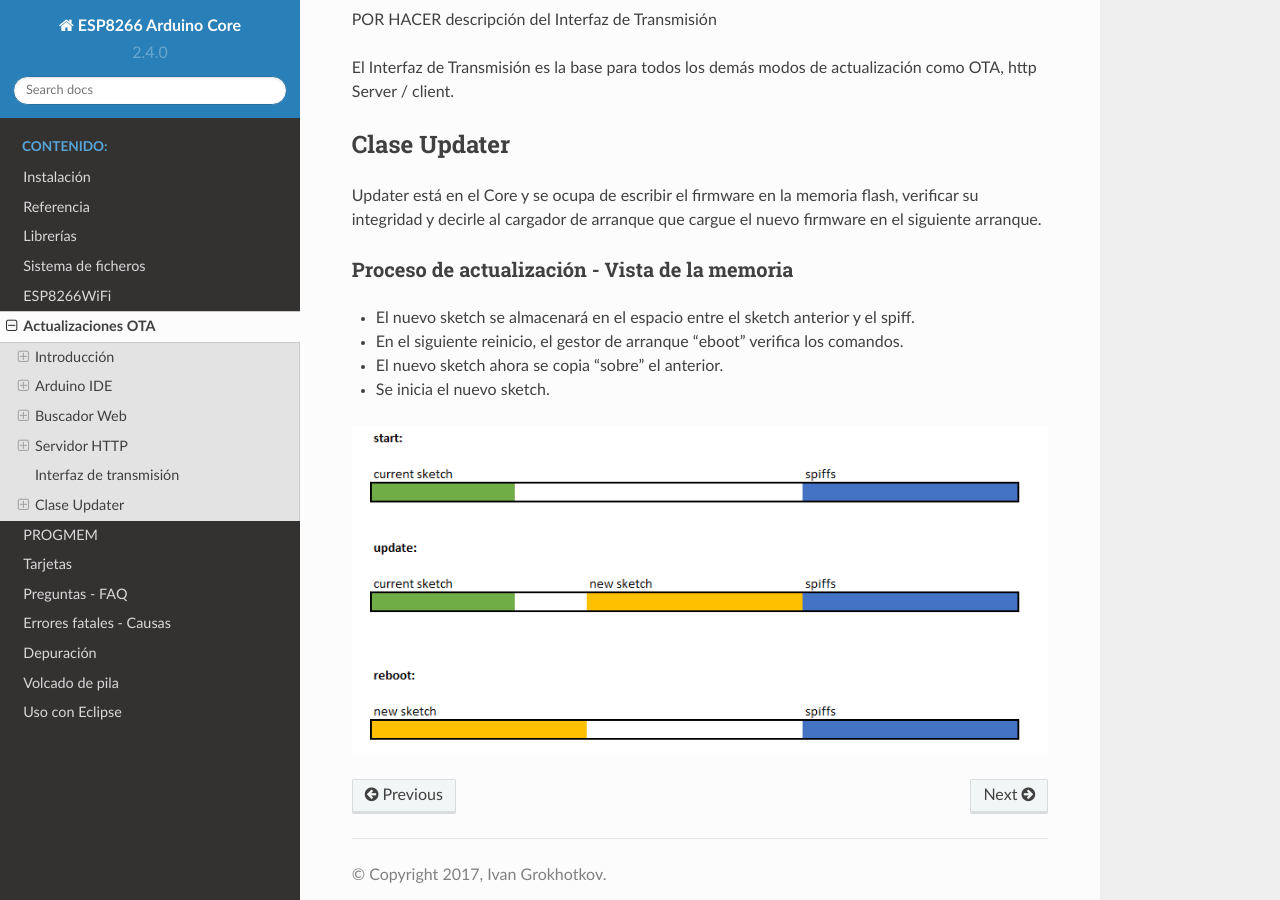
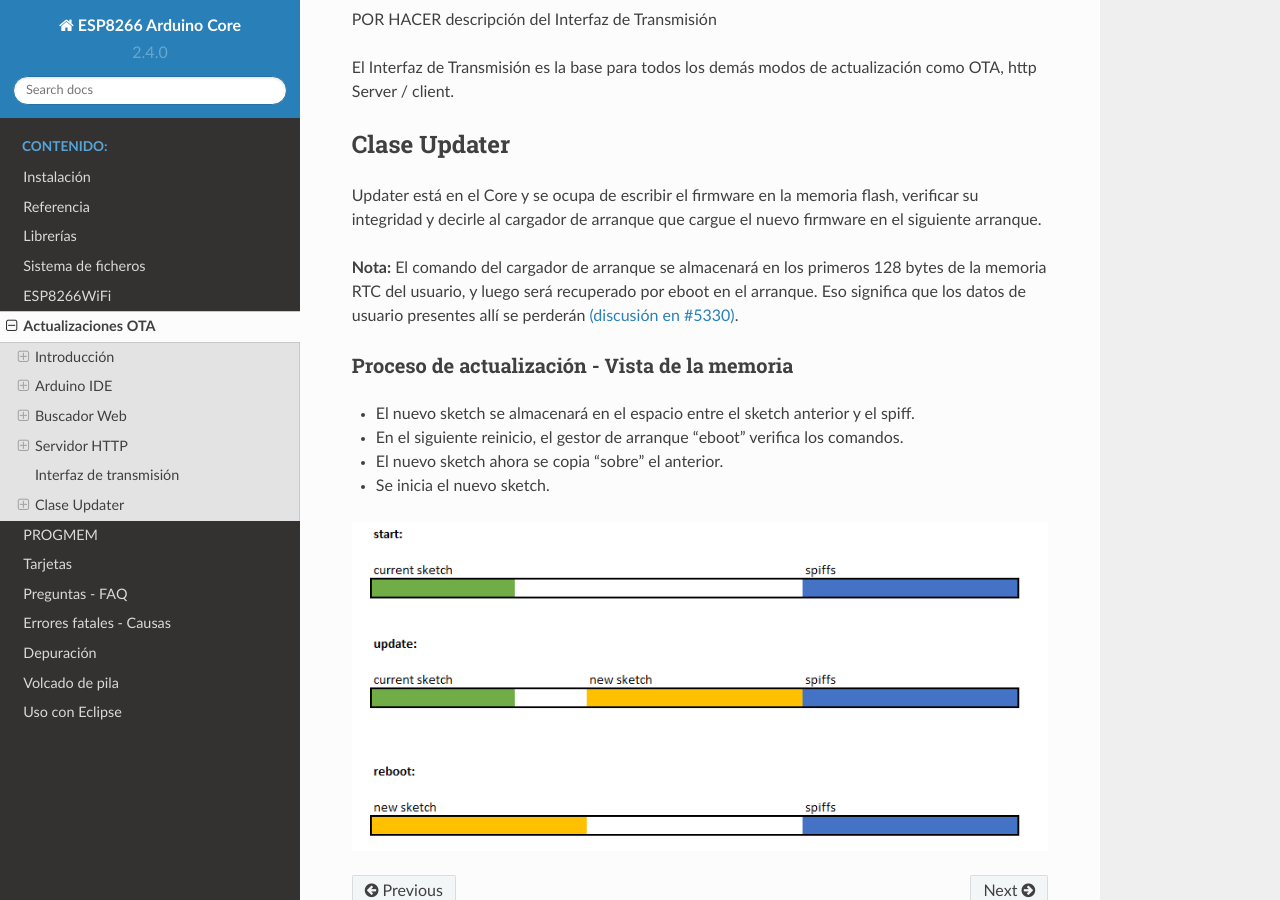
Before and after one commit to lrmoreno007/ESP8266-Arduino-Spanish, a Sphinx documentation site: the page built from doc/ota_updates/readme.rst, in a window 1280 px wide and 900 px high, scrolled down 18214 px. Built offline with Sphinx 7.4.7 and the Read the Docs theme 2.0.0, drawn with Linux system fonts in a browser that asks for light colours.

Commit message:
Mention eboot use of rtc memory (#5439)

```diff
--- a/doc/ota_updates/readme.rst
+++ b/doc/ota_updates/readme.rst
@@ -482,6 +482,8 @@
 
 Updater está en el Core y se ocupa de escribir el firmware en la memoria flash, verificar su integridad y decirle al cargador de arranque que cargue el nuevo firmware en el siguiente arranque.
 
+**Nota:** El comando del cargador de arranque se almacenará en los primeros 128 bytes de la memoria RTC del usuario, y luego será recuperado por eboot en el arranque. Eso significa que los datos de usuario presentes allí se perderán `(discusión en #5330) <https://github.com/esp8266/Arduino/pull/5330#issuecomment-437803456>`__.
+
 Proceso de actualización - Vista de la memoria
 ~~~~~~~~~~~~~~~~~~~~~~~~~~~~
 
```
